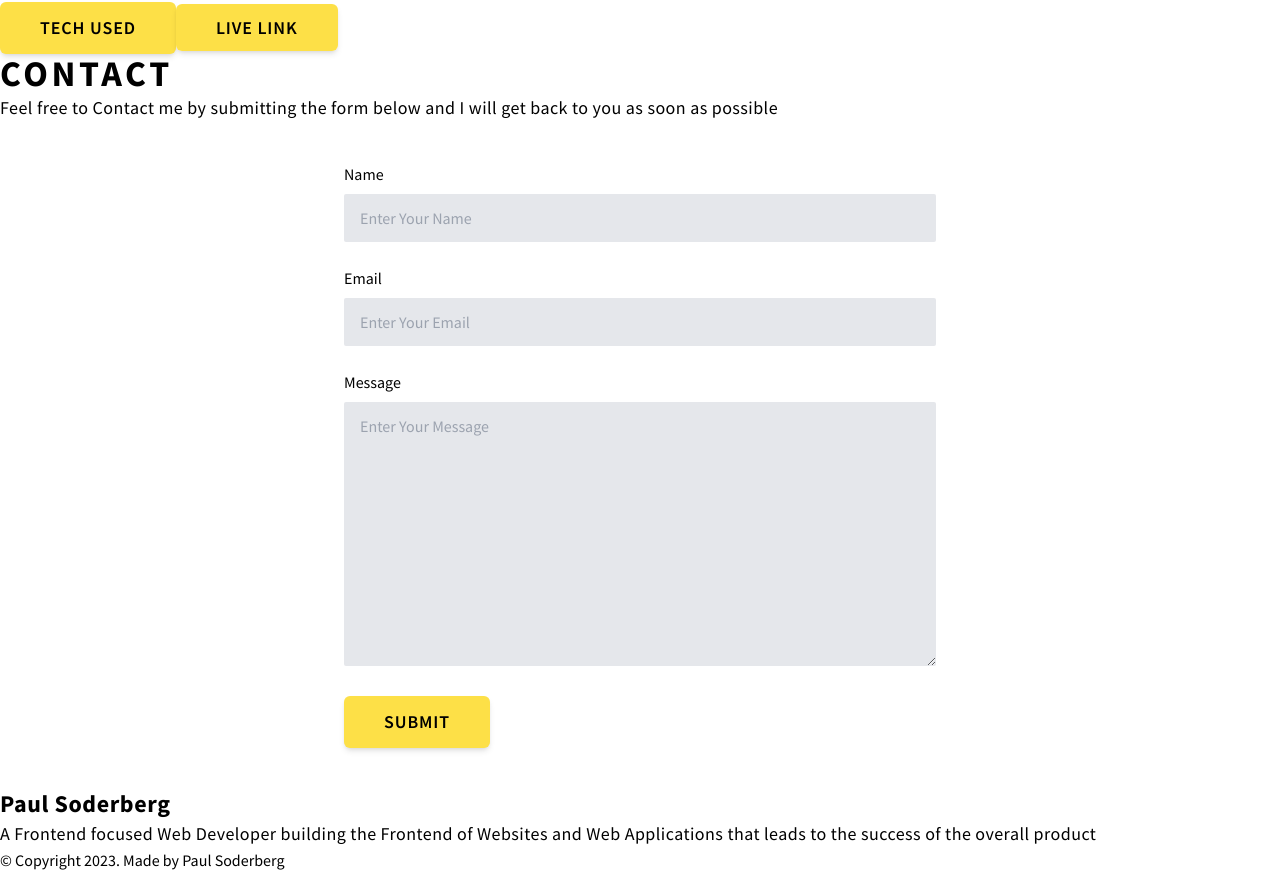
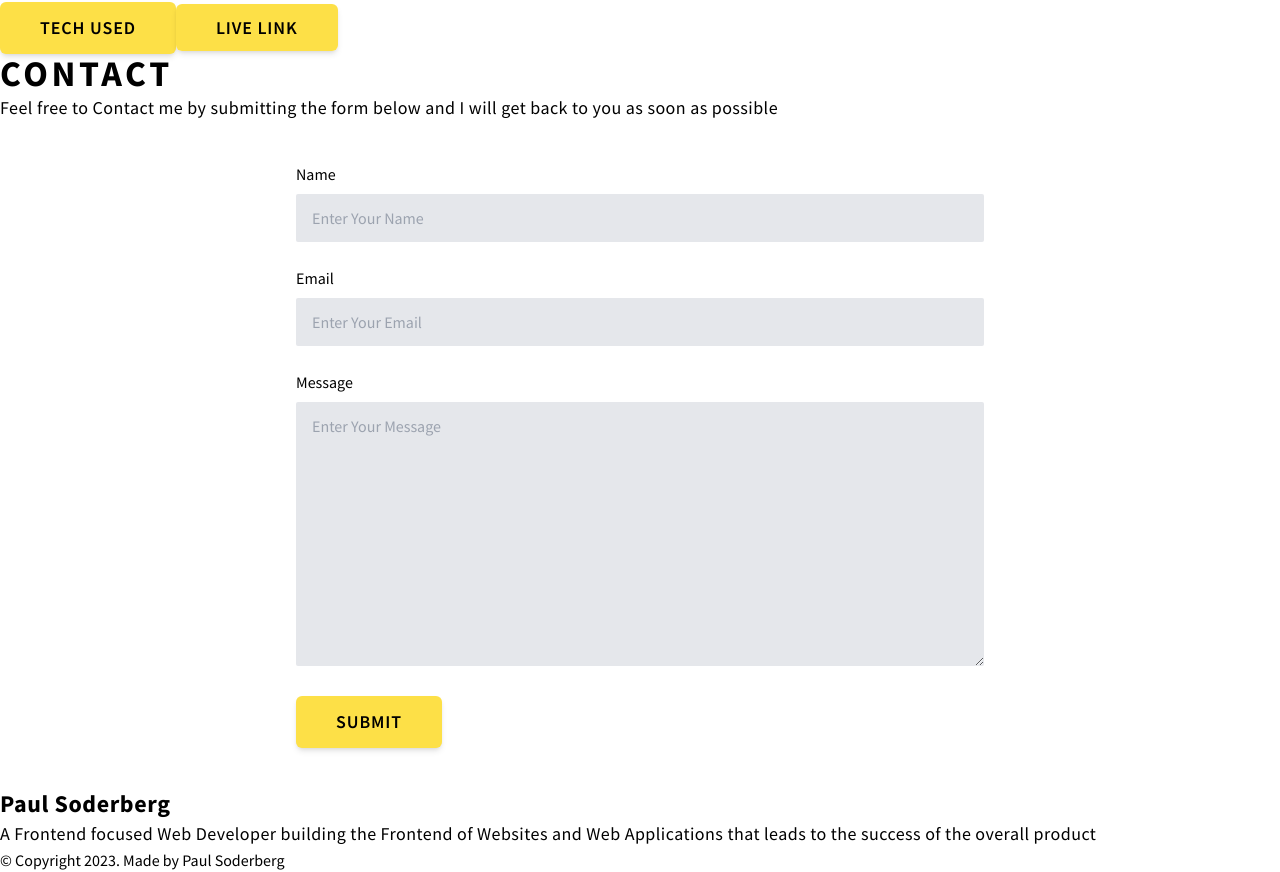
Before and after one commit to Sody15/my-portfolio, a React (Vite) app: page / in a window 1280 px wide. Shown: the part 1422-2294 px from the top of the page. Built offline with nearby package versions, Linux system fonts and the light colour scheme.

Commit message:
desktop styles

```diff
--- a/src/components/layout/Footer.tsx
+++ b/src/components/layout/Footer.tsx
@@ -4,7 +4,7 @@ const Footer = () => {
   return (
     <footer className='bg-black text-white px-8 md:px-16'>
       <div className='footer__upper py-10'>
-        <h3>Paul Soderberg</h3>
+        <h3 className='uppercase'>Paul Soderberg</h3>
         <p className='text-base max-w-md pt-5'>
           A Frontend focused Web Developer building the Frontend of Websites and Web Applications that leads to the
           success of the overall product
--- a/src/components/layout/Section.tsx
+++ b/src/components/layout/Section.tsx
@@ -8,7 +8,7 @@ const Section: FC<{ title: string; description: string; children?: ReactNode; id
   className,
 }) => {
   const classNames = useMemo(
-    () => (className ? `px-5 sm:px-12 py-28 ${className}` : 'px-5 sm:px-12 py-28'),
+    () => (className ? `px-5 sm:px-12 py-28 max-w-7xl m-auto ${className}` : 'px-5 sm:px-12 py-28 max-w-7xl m-auto'),
     [className]
   );
 
--- a/src/components/sections/Contact.module.css
+++ b/src/components/sections/Contact.module.css
@@ -3,7 +3,7 @@
 }
 
 .form {
-  @apply bg-white py-10 px-5 sm:px-10 max-w-2xl m-auto flex flex-col gap-6;
+  @apply bg-white py-10 px-5 sm:px-10 max-w-3xl m-auto flex flex-col gap-6;
 }
 
 .input {
--- a/src/components/sections/Contact.tsx
+++ b/src/components/sections/Contact.tsx
@@ -8,7 +8,7 @@ const Contact = () => {
       title='Contact'
       description='Feel free to Contact me by submitting the form below and I will get back to you as soon as possible'
       id='contact'
-      className='bg-slate-200'
+      className='bg-slate-200 max-w-full'
     >
       <form className={classes.form}>
         <div>
```
